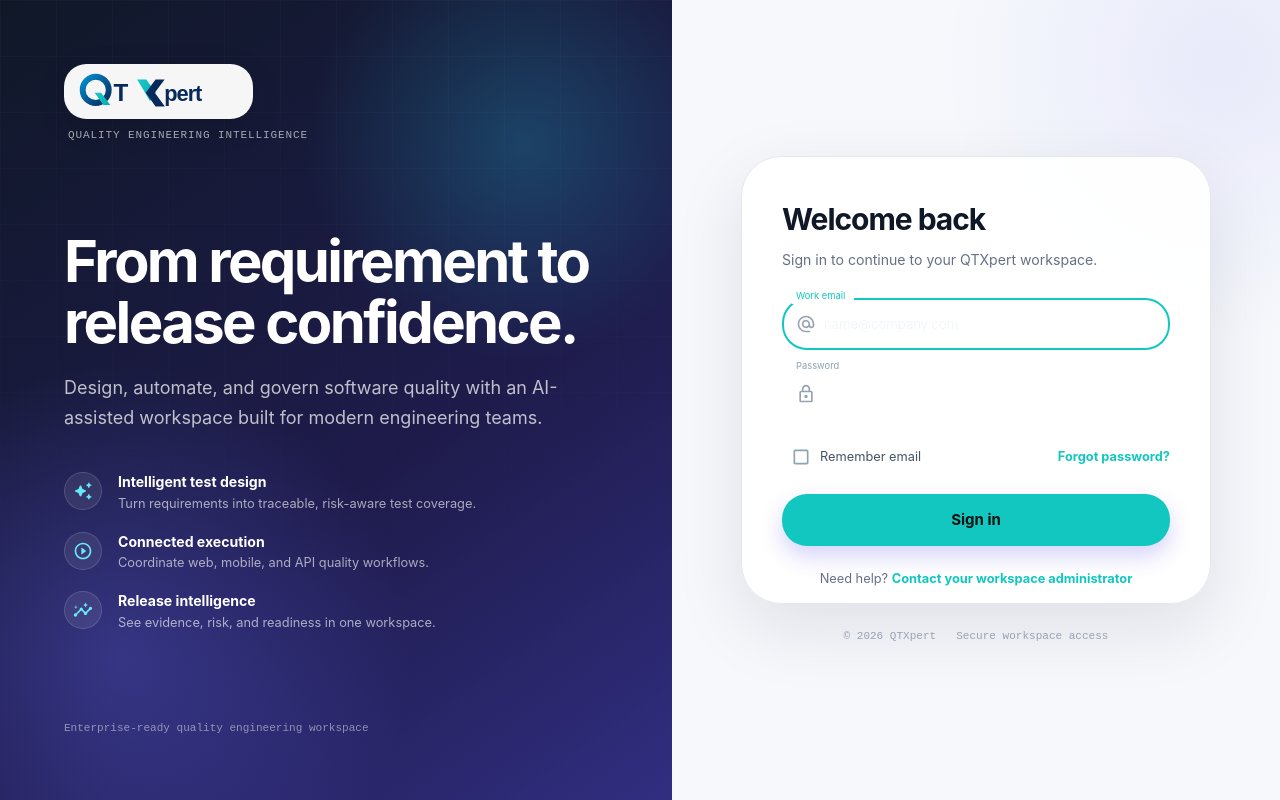
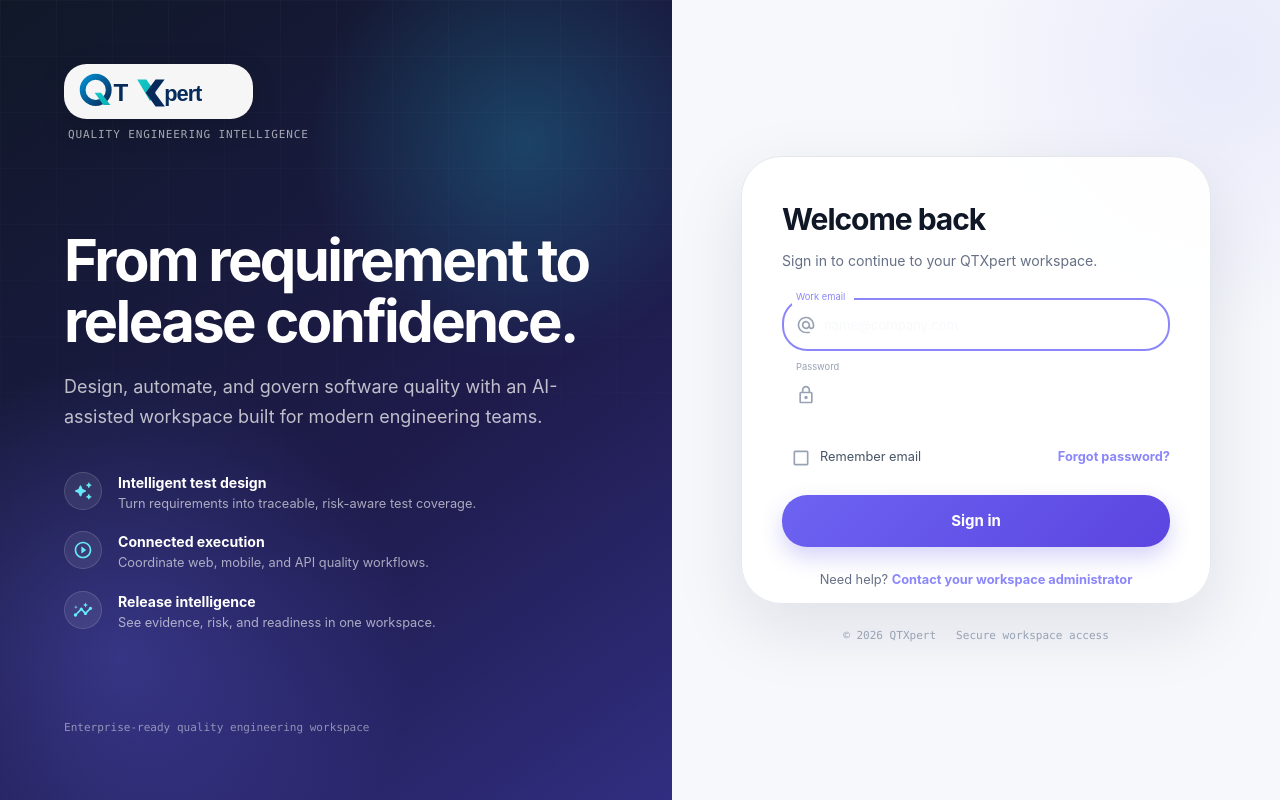
Before and after one commit to mittalashu1/QTXpert_AgentDesign, a React (Vite) app in the folder frontend/: page /login in a window 1280 px wide. Built offline with nearby package versions, Linux system fonts and the light colour scheme; no server answers.

Commit message:
style: align workspace theme with QTXpert brand

```diff
--- a/frontend/src/theme/theme.ts
+++ b/frontend/src/theme/theme.ts
@@ -1,58 +1,122 @@
 import { createTheme, ThemeOptions } from "@mui/material/styles";
 
+type ThemeMode = "light" | "dark";
+
 /**
- * QTXpert.ai design tokens.
- * Palette: deep slate/navy (#0F1B2D, #16283F) for surfaces, a precise
- * signal-teal (#0FB5AE) for primary actions/automation cues, and a
- * calibrated amber (#E8A03D) reserved for risk/priority signals only -
- * so color itself carries meaning instead of decorating the UI.
+ * QTXpert workspace tokens.
+ *
+ * These values intentionally match the public QTXpert site: a quiet ink
+ * canvas, violet-to-cyan brand accents, restrained glass surfaces, and
+ * semantic status colors that remain reserved for test state.
  */
 const shared: ThemeOptions = {
   typography: {
-    fontFamily: '"Inter", "IBM Plex Sans", "Segoe UI", sans-serif',
-    // The workspace is evidence-dense by design. Keep hierarchy clear without
-    // making every label compete with the data on screen.
+    fontFamily: '"Inter", "Segoe UI", "Helvetica Neue", Arial, sans-serif',
     fontSize: 14,
-    h1: { fontSize: "2rem", lineHeight: 1.15, fontWeight: 650, letterSpacing: "-0.025em" },
-    h2: { fontSize: "1.7rem", lineHeight: 1.2, fontWeight: 650, letterSpacing: "-0.02em" },
-    h3: { fontSize: "1.45rem", lineHeight: 1.2, fontWeight: 650, letterSpacing: "-0.015em" },
-    h4: { fontSize: "1.3rem", lineHeight: 1.25, fontWeight: 650, letterSpacing: "-0.01em" },
-    h5: { fontSize: "1.12rem", lineHeight: 1.3, fontWeight: 650 },
-    h6: { fontSize: ".98rem", lineHeight: 1.35, fontWeight: 650 },
-    subtitle1: { fontSize: ".95rem", lineHeight: 1.4 },
-    subtitle2: { fontSize: ".84rem", lineHeight: 1.4 },
-    body1: { fontSize: ".88rem", lineHeight: 1.48 },
-    body2: { fontSize: ".8rem", lineHeight: 1.45 },
-    button: { textTransform: "none", fontWeight: 650, fontSize: ".8rem" },
-    caption: { fontFamily: '"IBM Plex Mono", monospace', fontSize: ".69rem", lineHeight: 1.45 },
+    h1: {
+      fontFamily: '"Sora", "Inter", "Segoe UI", sans-serif',
+      fontSize: "2rem",
+      lineHeight: 1.12,
+      fontWeight: 700,
+      letterSpacing: "-0.04em",
+    },
+    h2: {
+      fontFamily: '"Sora", "Inter", "Segoe UI", sans-serif',
+      fontSize: "1.7rem",
+      lineHeight: 1.16,
+      fontWeight: 700,
+      letterSpacing: "-0.035em",
+    },
+    h3: {
+      fontFamily: '"Sora", "Inter", "Segoe UI", sans-serif',
+      fontSize: "1.45rem",
+      lineHeight: 1.2,
+      fontWeight: 700,
+      letterSpacing: "-0.025em",
+    },
+    h4: {
+      fontFamily: '"Sora", "Inter", "Segoe UI", sans-serif',
+      fontSize: "1.3rem",
+      lineHeight: 1.24,
+      fontWeight: 700,
+      letterSpacing: "-0.02em",
+    },
+    h5: {
+      fontFamily: '"Sora", "Inter", "Segoe UI", sans-serif',
+      fontSize: "1.12rem",
+      lineHeight: 1.3,
+      fontWeight: 700,
+    },
+    h6: {
+      fontFamily: '"Sora", "Inter", "Segoe UI", sans-serif',
+      fontSize: ".98rem",
+      lineHeight: 1.35,
+      fontWeight: 700,
+    },
+    subtitle1: { fontSize: ".95rem", lineHeight: 1.42 },
+    subtitle2: { fontSize: ".84rem", lineHeight: 1.42 },
+    body1: { fontSize: ".88rem", lineHeight: 1.5 },
+    body2: { fontSize: ".8rem", lineHeight: 1.46 },
+    button: { textTransform: "none", fontWeight: 700, fontSize: ".8rem" },
+    caption: {
+      fontFamily: '"IBM Plex Mono", "SFMono-Regular", Consolas, monospace',
+      fontSize: ".69rem",
+      lineHeight: 1.45,
+    },
   },
   shape: { borderRadius: 10 },
 };
 
-/**
- * A restrained glass treatment for the workspace shell. The material is kept
- * on navigation and containers only; content remains opaque and high contrast
- * so the interface stays useful for dense QA evidence and reduced-transparency
- * accessibility settings.
- */
-const components = (mode: "light" | "dark"): ThemeOptions["components"] => {
+const components = (mode: ThemeMode): ThemeOptions["components"] => {
   const dark = mode === "dark";
+  const brand = dark ? "#8B87FB" : "#5B45E0";
+  const brandSoft = dark ? "rgba(165, 173, 255, .14)" : "rgba(109, 99, 242, .10)";
+  const surface = dark ? "rgba(18, 19, 34, .74)" : "rgba(255, 255, 255, .82)";
+  const surfaceStrong = dark ? "rgba(18, 19, 34, .94)" : "rgba(255, 255, 255, .96)";
+
   return {
     MuiCssBaseline: {
       styleOverrides: {
+        html: {
+          colorScheme: mode,
+          scrollBehavior: "smooth",
+        },
         body: {
+          minHeight: "100vh",
+          overflowX: "hidden",
+          backgroundColor: dark ? "#06070F" : "#F8F9FF",
           backgroundImage: dark
-            ? "radial-gradient(circle at 12% -8%, rgba(18, 199, 192, .10), transparent 32%), radial-gradient(circle at 92% 8%, rgba(232, 160, 61, .06), transparent 24%)"
-            : "radial-gradient(circle at 12% -8%, rgba(14, 124, 119, .06), transparent 32%), radial-gradient(circle at 92% 8%, rgba(232, 160, 61, .045), transparent 24%)",
+            ? 'linear-gradient(180deg, rgba(6, 7, 15, .68), rgba(6, 7, 15, .91)), url("/qtxpert-workspace-atmosphere.svg")'
+            : 'linear-gradient(180deg, rgba(248, 249, 255, .84), rgba(248, 249, 255, .96)), url("/qtxpert-workspace-atmosphere.svg")',
           backgroundAttachment: "fixed",
+          backgroundPosition: "center top",
+          backgroundRepeat: "no-repeat",
+          backgroundSize: "cover",
+          transition: "background-color 220ms ease, color 220ms ease",
         },
-        // Keep long content usable while preserving readable line lengths.
+        "body::before": {
+          content: '""',
+          position: "fixed",
+          inset: 0,
+          pointerEvents: "none",
+          zIndex: -1,
+          background: dark
+            ? "radial-gradient(50% 44% at 8% 0%, rgba(109, 99, 242, .16), transparent 68%), radial-gradient(42% 40% at 92% 4%, rgba(34, 211, 238, .10), transparent 72%)"
+            : "radial-gradient(50% 44% at 8% 0%, rgba(109, 99, 242, .10), transparent 68%), radial-gradient(42% 40% at 92% 4%, rgba(34, 211, 238, .08), transparent 72%)",
+        },
+        "::selection": {
+          background: dark ? "rgba(165, 173, 255, .28)" : "rgba(109, 99, 242, .18)",
+        },
         ".qtxpert-workspace-main": {
+          minWidth: 0,
           "& .MuiTypography-root": { maxWidth: "100%" },
           "& .MuiTableCell-root": { verticalAlign: "top" },
         },
+        ".qtxpert-workspace-shell": {
+          minHeight: "100vh",
+        },
         "*, *::before, *::after": {
-          scrollbarColor: dark ? "#2A4658 transparent" : "#B8C8CE transparent",
+          scrollbarColor: dark ? "#3A326D transparent" : "#C5C7F2 transparent",
           scrollbarWidth: "thin",
         },
         "@media (prefers-reduced-motion: reduce)": {
@@ -68,7 +132,8 @@ const components = (mode: "light" | "dark"): ThemeOptions["components"] => {
     MuiAppBar: {
       styleOverrides: {
         root: {
-          backgroundColor: dark ? "rgba(17, 30, 46, .82)" : "rgba(255, 255, 255, .80)",
+          backgroundColor: dark ? "rgba(12, 13, 26, .72)" : "rgba(255, 255, 255, .76)",
+          borderBottom: "1px solid " + (dark ? "rgba(255, 255, 255, .08)" : "rgba(15, 23, 42, .08)"),
           backdropFilter: "blur(18px) saturate(140%)",
           WebkitBackdropFilter: "blur(18px) saturate(140%)",
         },
@@ -77,19 +142,24 @@ const components = (mode: "light" | "dark"): ThemeOptions["components"] => {
     MuiDrawer: {
       styleOverrides: {
         paper: {
-          backgroundColor: dark ? "rgba(17, 30, 46, .88)" : "rgba(255, 255, 255, .86)",
-          backdropFilter: "blur(18px) saturate(130%)",
-          WebkitBackdropFilter: "blur(18px) saturate(130%)",
+          backgroundColor: dark ? "rgba(12, 13, 26, .80)" : "rgba(255, 255, 255, .82)",
+          borderRightColor: dark ? "rgba(255, 255, 255, .08)" : "rgba(15, 23, 42, .08)",
+          backdropFilter: "blur(18px) saturate(135%)",
+          WebkitBackdropFilter: "blur(18px) saturate(135%)",
         },
       },
     },
     MuiCard: {
       styleOverrides: {
         root: {
-          borderRadius: 10,
+          borderRadius: 14,
+          backgroundColor: surface,
           backgroundImage: "none",
-          boxShadow: dark ? "0 4px 14px rgba(0, 0, 0, .16)" : "0 2px 10px rgba(15, 27, 45, .035)",
-          transition: "border-color 160ms ease, box-shadow 160ms ease, transform 160ms ease",
+          borderColor: dark ? "rgba(255, 255, 255, .08)" : "rgba(15, 23, 42, .09)",
+          boxShadow: dark
+            ? "0 12px 34px rgba(0, 0, 0, .18), 0 1px 0 rgba(255, 255, 255, .04) inset"
+            : "0 12px 30px rgba(91, 69, 224, .06), 0 1px 0 rgba(255, 255, 255, .72) inset",
+          transition: "border-color 180ms ease, box-shadow 180ms ease, transform 180ms ease",
         },
       },
     },
@@ -108,21 +178,68 @@ const components = (mode: "light" | "dark"): ThemeOptions["components"] => {
         },
       },
     },
+    MuiDialog: {
+      styleOverrides: {
+        paper: {
+          backgroundColor: surfaceStrong,
+          border: "1px solid " + (dark ? "rgba(255, 255, 255, .09)" : "rgba(15, 23, 42, .10)"),
+          boxShadow: dark
+            ? "0 28px 80px rgba(0, 0, 0, .45)"
+            : "0 28px 80px rgba(15, 23, 42, .16)",
+        },
+      },
+    },
     MuiButton: {
+      defaultProps: {
+        disableElevation: true,
+      },
       styleOverrides: {
         root: {
-          borderRadius: 8,
           minHeight: 34,
           padding: "6px 12px",
-          transition: "transform 160ms ease, box-shadow 160ms ease, background-color 160ms ease",
+          borderRadius: 9,
+          transition: "transform 160ms ease, box-shadow 160ms ease, background-color 160ms ease, border-color 160ms ease",
         },
-        contained: {
-          boxShadow: "none",
+        containedPrimary: {
+          color: "#FFFFFF",
+          background: "linear-gradient(135deg, #6D63F2 0%, #5B45E0 100%)",
+          boxShadow: "0 10px 26px rgba(109, 99, 242, .28)",
           "&:hover": {
-            boxShadow: dark ? "0 8px 18px rgba(18, 199, 192, .20)" : "0 8px 18px rgba(14, 124, 119, .18)",
+            background: "linear-gradient(135deg, #7A70F5 0%, #624CE5 100%)",
+            boxShadow: "0 14px 34px rgba(109, 99, 242, .40)",
             transform: "translateY(-1px)",
           },
+          "&.Mui-disabled": {
+            color: "rgba(255, 255, 255, .70)",
+            background: dark ? "rgba(109, 99, 242, .30)" : "rgba(109, 99, 242, .42)",
+          },
         },
+        outlined: {
+          borderColor: dark ? "rgba(165, 173, 255, .30)" : "rgba(91, 69, 224, .26)",
+          "&:hover": {
+            borderColor: brand,
+            backgroundColor: brandSoft,
+          },
+        },
+        text: {
+          "&:hover": {
+            backgroundColor: brandSoft,
+          },
+        },
+      },
+    },
+    MuiIconButton: {
+      styleOverrides: {
+        root: {
+          padding: 7,
+          borderRadius: 9,
+          transition: "background-color 160ms ease, color 160ms ease, transform 160ms ease",
+          "&:hover": {
+            backgroundColor: brandSoft,
+            color: brand,
+          },
+        },
+        sizeSmall: { padding: 5 },
       },
     },
     MuiChip: {
@@ -131,14 +248,12 @@ const components = (mode: "light" | "dark"): ThemeOptions["components"] => {
           borderRadius: 999,
           height: 24,
           fontSize: ".72rem",
+          fontWeight: 650,
           "& .MuiChip-label": { paddingLeft: 9, paddingRight: 9 },
         },
-      },
-    },
-    MuiIconButton: {
-      styleOverrides: {
-        root: { padding: 7 },
-        sizeSmall: { padding: 5 },
+        outlinedPrimary: {
+          borderColor: dark ? "rgba(165, 173, 255, .34)" : "rgba(91, 69, 224, .28)",
+        },
       },
     },
     MuiToolbar: {
@@ -148,12 +263,29 @@ const components = (mode: "light" | "dark"): ThemeOptions["components"] => {
     },
     MuiListItemButton: {
       styleOverrides: {
-        root: { minHeight: 40, paddingTop: 7, paddingBottom: 7 },
+        root: {
+          minHeight: 40,
+          paddingTop: 7,
+          paddingBottom: 7,
+          borderRadius: 10,
+          transition: "background-color 160ms ease, color 160ms ease, transform 160ms ease",
+          "&:hover": { backgroundColor: brandSoft },
+          "&.active": {
+            color: brand,
+            backgroundColor: brandSoft,
+            boxShadow: dark
+              ? "inset 3px 0 0 #8B87FB, 0 8px 20px rgba(109, 99, 242, .10)"
+              : "inset 3px 0 0 #5B45E0, 0 8px 20px rgba(109, 99, 242, .08)",
+          },
+        },
       },
     },
     MuiListItemIcon: {
       styleOverrides: {
-        root: { minWidth: 34 },
+        root: {
+          minWidth: 34,
+          color: dark ? "#98A2B3" : "#667085",
+        },
       },
     },
     MuiTableCell: {
@@ -170,7 +302,18 @@ const components = (mode: "light" | "dark"): ThemeOptions["components"] => {
     },
     MuiTab: {
       styleOverrides: {
-        root: { minHeight: 40, padding: "8px 12px", fontSize: ".76rem", textTransform: "none", fontWeight: 650 },
+        root: {
+          minHeight: 40,
+          padding: "8px 12px",
+          fontSize: ".76rem",
+          textTransform: "none",
+          fontWeight: 700,
+          "&.Mui-selected": { color: brand },
+        },
+        indicator: {
+          background: "linear-gradient(90deg, #6D63F2, #22D3EE)",
+          height: 2,
+        },
       },
     },
     MuiTextField: {
@@ -178,7 +321,13 @@ const components = (mode: "light" | "dark"): ThemeOptions["components"] => {
     },
     MuiInputBase: {
       styleOverrides: {
-        root: { fontSize: ".82rem" },
+        root: {
+          fontSize: ".82rem",
+          "&.Mui-focused .MuiOutlinedInput-notchedOutline": {
+            borderColor: brand,
+            borderWidth: 1,
+          },
+        },
         input: { paddingTop: 10, paddingBottom: 10 },
       },
     },
@@ -204,7 +353,13 @@ const components = (mode: "light" | "dark"): ThemeOptions["components"] => {
     },
     MuiTooltip: {
       styleOverrides: {
-        tooltip: { maxWidth: 360, padding: "8px 10px", fontSize: ".74rem", lineHeight: 1.45 },
+        tooltip: {
+          maxWidth: 360,
+          padding: "8px 10px",
+          fontSize: ".74rem",
+          lineHeight: 1.45,
+          borderRadius: 8,
+        },
       },
     },
   };
@@ -215,14 +370,15 @@ export const lightTheme = createTheme({
   components: components("light"),
   palette: {
     mode: "light",
-    primary: { main: "#0E7C77", contrastText: "#FFFFFF" },
-    secondary: { main: "#E8A03D" },
-    background: { default: "#F5F7F8", paper: "#FFFFFF" },
-    text: { primary: "#12202E", secondary: "#4C5F70" },
-    divider: "#D9E1E5",
-    error: { main: "#C0392B" },
-    warning: { main: "#E8A03D" },
-    success: { main: "#1E8E5A" },
+    primary: { main: "#5B45E0", light: "#8B87FB", dark: "#4632C6", contrastText: "#FFFFFF" },
+    secondary: { main: "#22D3EE", light: "#67E8F9", dark: "#0891B2", contrastText: "#06131A" },
+    background: { default: "#F8F9FF", paper: "#FFFFFF" },
+    text: { primary: "#182033", secondary: "#667085" },
+    divider: "rgba(15, 23, 42, .10)",
+    error: { main: "#E11D48" },
+    warning: { main: "#F59E0B" },
+    info: { main: "#0EA5E9" },
+    success: { main: "#10B981" },
   },
 });
 
@@ -231,13 +387,14 @@ export const darkTheme = createTheme({
   components: components("dark"),
   palette: {
     mode: "dark",
-    primary: { main: "#12C7C0", contrastText: "#06120F" },
-    secondary: { main: "#E8A03D" },
-    background: { default: "#0B141F", paper: "#111E2E" },
-    text: { primary: "#E7EEF2", secondary: "#8FA3B3" },
-    divider: "#1F3040",
-    error: { main: "#E5605A" },
-    warning: { main: "#E8A03D" },
-    success: { main: "#33B37B" },
+    primary: { main: "#8B87FB", light: "#C5C9FF", dark: "#6D63F2", contrastText: "#FFFFFF" },
+    secondary: { main: "#22D3EE", light: "#67E8F9", dark: "#0891B2", contrastText: "#06131A" },
+    background: { default: "#06070F", paper: "#121322" },
+    text: { primary: "#F1F3F8", secondary: "#98A2B3" },
+    divider: "rgba(255, 255, 255, .08)",
+    error: { main: "#FB7185" },
+    warning: { main: "#FBBF24" },
+    info: { main: "#38BDF8" },
+    success: { main: "#34D399" },
   },
 });
```
